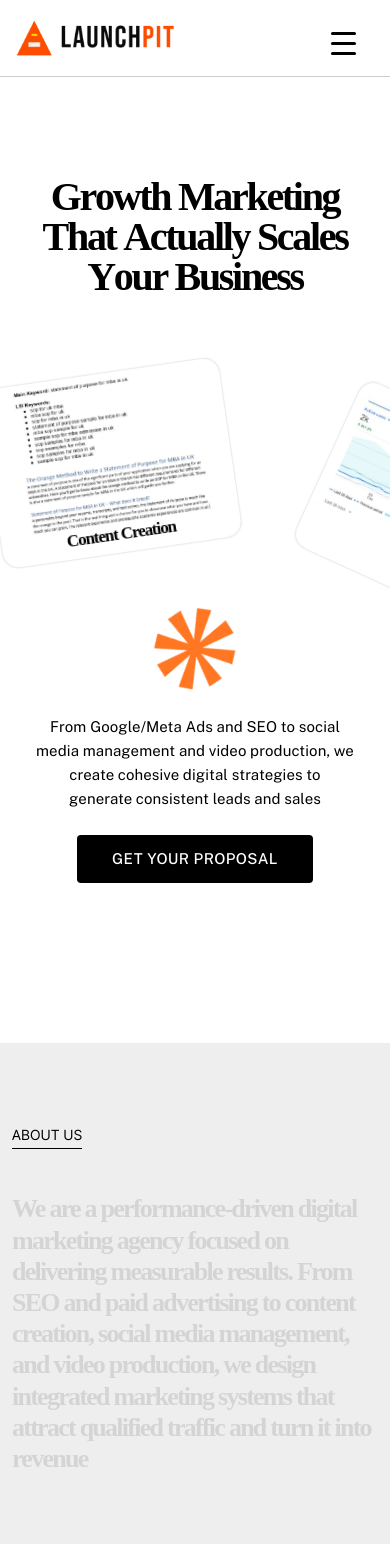
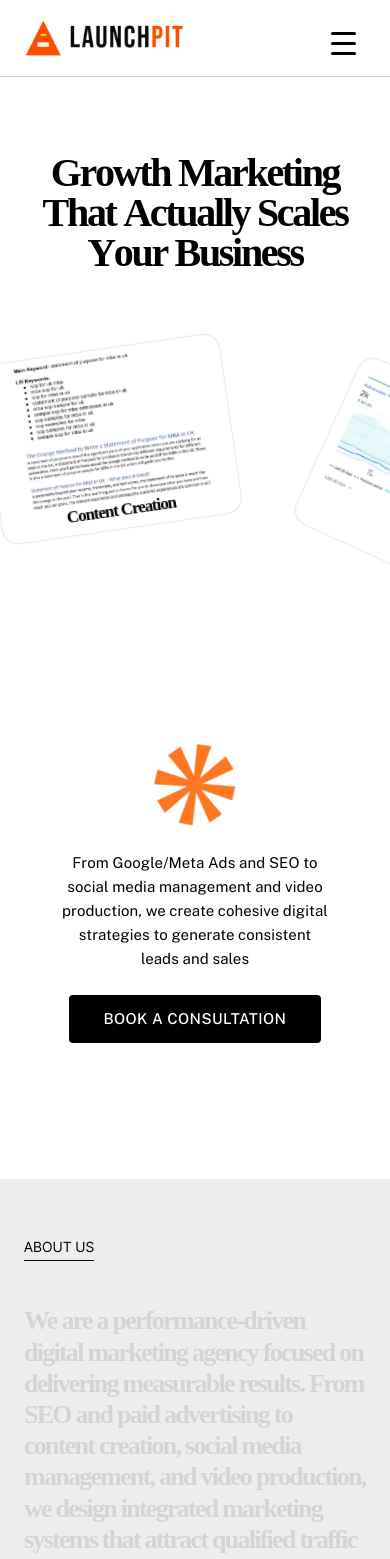
Before and after one commit to ytmediatranscript-tech/launchpit.agency, a Next.js app: page / in a window 390 px wide. Shown: the top 1559 px of the page. Built offline with nearby package versions, Linux system fonts and the light colour scheme; a web font is replaced by a local one.

Commit message:
updated styling for moblie responsive

```diff
--- a/src/app/globals.css
+++ b/src/app/globals.css
@@ -77,3 +77,58 @@ ul.primary-menu {
   display: flex !important;
   align-items: center;
 }
+
+/* Hero Lower Content Spacing & Responsive Spacing */
+.hero-lower-content {
+  margin-top: 240px;
+  padding: 0 20px;
+  position: relative;
+  z-index: 10;
+}
+
+@media (max-width: 991px) {
+  .hero-lower-content {
+    margin-top: 200px;
+    padding: 0 15px;
+  }
+}
+
+@media (max-width: 575px) {
+  .hero-lower-content {
+    margin-top: 160px;
+    padding: 0 10px;
+  }
+}
+
+/* Global Mobile Spacing Improvements */
+@media (max-width: 768px) {
+  .section-padding {
+    padding: 3.5rem 0 !important; /* Premium responsive compact vertical padding */
+  }
+
+  /* Ensure fluid containers have comfortable margins on small screens with high specificity */
+  html body .container-fluid,
+  html body .container,
+  html body section .container-fluid,
+  html body section .container,
+  html body footer .container-fluid,
+  html body footer .container {
+    padding-left: 24px !important;
+    padding-right: 24px !important;
+  }
+}
+
+/* Service link list scaling for mobile to prevent overflow & edge clipping */
+@media (max-width: 575px) {
+  .service-list h2 {
+    font-size: 1.5rem !important;
+    padding-right: 12px !important;
+  }
+
+  .service-list h2:after {
+    right: -2px !important;
+    width: 4px !important;
+    height: 4px !important;
+    top: 45% !important;
+  }
+}
--- a/src/components/Footer.tsx
+++ b/src/components/Footer.tsx
@@ -16,7 +16,7 @@ const Footer = () => {
                       <div className="footer-innerwrap">
                         <div className="container-fluid">
                           <div className="row">
-                            <div className="col-md-4">
+                            <div className="col-md-4 mb-5 mb-md-0">
                               <div className="logowrapper mb-3">
                                 <Link href="/" className="heading-two text-white">
                                   LaunchPit
--- a/src/lib/SmoothScroll.tsx
+++ b/src/lib/SmoothScroll.tsx
@@ -54,11 +54,11 @@ const SmoothScroll = ({ children }: { children: React.ReactNode }) => {
       }
     };
 
-    document.addEventListener("click", handleAnchorClick);
+    document.addEventListener("click", handleAnchorClick, true);
 
     return () => {
       lenis.destroy();
-      document.removeEventListener("click", handleAnchorClick);
+      document.removeEventListener("click", handleAnchorClick, true);
     };
   }, []);
 
--- a/src/sections/Booking.tsx
+++ b/src/sections/Booking.tsx
@@ -11,7 +11,7 @@ const Booking = () => {
         </div>
         <div className="row justify-content-center">
           <div className="col-md-8 text-center reveal">
-            <div className="booking-card p-5 border rounded bg-white shadow-sm hover:shadow-md transition-shadow duration-300">
+            <div className="booking-card p-4 p-sm-5 border rounded bg-white shadow-sm hover:shadow-md transition-shadow duration-300">
               <h4 className="mb-4">Schedule a Strategy Session</h4>
               <p className="mb-5">
                 Pick a time that works for you and let's discuss how we can launch your brand to the next level.
--- a/src/sections/CTA.tsx
+++ b/src/sections/CTA.tsx
@@ -14,16 +14,25 @@ const CTA = () => {
   useEffect(() => {
     if (!imageRef.current) return;
 
-    gsap.to(imageRef.current.querySelector("img"), {
-      yPercent: -20,
-      ease: "none",
-      scrollTrigger: {
-        trigger: imageRef.current,
-        start: "top bottom",
-        end: "bottom top",
-        scrub: true,
+    gsap.fromTo(imageRef.current,
+      {
+        y: 20,
+        opacity: 0,
+        scale: 0.95
       },
-    });
+      {
+        y: 0,
+        opacity: 1,
+        scale: 1,
+        duration: 1.2,
+        ease: "power3.out",
+        scrollTrigger: {
+          trigger: imageRef.current,
+          start: "top 85%",
+          toggleActions: "play none none none"
+        }
+      }
+    );
   }, []);
 
   return (
@@ -37,19 +46,21 @@ const CTA = () => {
               Each phase is designed to attract the right audience, convert them effectively, and continuously improve results over time.
             </p>
             <div className="btnwrapper d-flex justify-content-start">
-              <Link href="#booking" className="button-body button-body-white bg-white">
+              <a href="#booking" className="button-body button-body-white bg-white">
                 <span className="button-text text-black">Book A Consultation</span>
-              </Link>
+              </a>
             </div>
           </div>
           <div className="col-md-6">
-            <div ref={imageRef} className="img-wrapper rounded-3 overflow-hidden aspect-[4/3] relative">
+            <div ref={imageRef} className="img-wrapper rounded-3 overflow-hidden">
               <Image
-                className="rounded-3 absolute inset-0"
-                src="/images/2026/02/portfolio-image-two.jpg"
+                className="rounded-3 w-full h-auto"
+                src="/images/2026/02/simg.png"
                 alt="Strategy"
-                fill
-                style={{ objectFit: "cover", transform: "scale(1.2)" }}
+                width={800}
+                height={800}
+                priority
+                style={{ display: "block" }}
               />
             </div>
           </div>
--- a/src/sections/Hero.tsx
+++ b/src/sections/Hero.tsx
@@ -113,6 +113,7 @@ const Hero = () => {
                 ))}
               </div>
             </div>
+            <div className="hero-lower-content">
               <div className="imgwrapper rotate-image-wrapper w-80">
                 <Image src="/images/2026/02/chakra-icon.svg" alt="" width={100} height={100} />
               </div>
@@ -123,9 +124,10 @@ const Hero = () => {
                 </span>
               </div>
               <div className="btnwrapper d-flex justify-content-center">
-              <Link href="#booking" className="button-body">
-                <span className="button-text">Get Your Proposal</span>
-              </Link>
+                <a href="#booking" className="button-body">
+                  <span className="button-text">Book A Consultation</span>
+                </a>
+              </div>
             </div>
           </div>
         </div>
--- a/src/sections/Idea.tsx
+++ b/src/sections/Idea.tsx
@@ -33,9 +33,9 @@ const Idea = () => {
             </span>
           </p>
           <div className="btnwrapper d-flex justify-content-center">
-            <Link href="#booking" className="button-body">
+            <a href="#booking" className="button-body">
               <span className="button-text">Schedule a Consultation</span>
-            </Link>
+            </a>
           </div>
         </div>
         <div className="row">
--- a/src/sections/Rank.tsx
+++ b/src/sections/Rank.tsx
@@ -21,7 +21,7 @@ const Rank = () => {
           </h2>
           <p>
             LaunchPit is not your average digital agency. We are the pit crew your brand never had —{" "}
-            <span className="d-block">fast, precise, and built for performance. From SEO and paid ads to video production and AI</span> workflows, we plug in and launch you forward.
+            <span className="d-lg-block">fast, precise, and built for performance. From SEO and paid ads to video production and AI</span> workflows, we plug in and launch you forward.
           </p>
         </div>
         <div className="service-list d-flex flex-wrap gap-3 align-items-center justify-content-center reveal">
--- a/src/sections/Why.tsx
+++ b/src/sections/Why.tsx
@@ -25,7 +25,7 @@ const Why = () => {
         </div>
         <div className="row">
           {boxes.map((box, index) => (
-            <div key={index} className="col-md-4 reveal">
+            <div key={index} className="col-md-4 mb-4 mb-md-0 reveal">
               <div className="boxwrap">
                 <h4>{box.title}</h4>
                 <p>{box.desc}</p>
--- a/src/styles/style.css
+++ b/src/styles/style.css
@@ -305,7 +305,7 @@ h6, .heading-six {
     color: var(--_colors---black);
     line-height: .8;
     font-weight: var(--font-weight--heading-weight);
-    letter-spacing: -.4rem;
+    letter-spacing: -0.04em;
     font-size: clamp(2.5rem, 11.5vw, 12.5rem);
 }
 .small-btn {
```
Also changed, not shown: src/components/Header.tsx (+8 -8 lines), public/images/2026/02/simg.png (added). Lines whose indentation alone changed are shown as unchanged.
